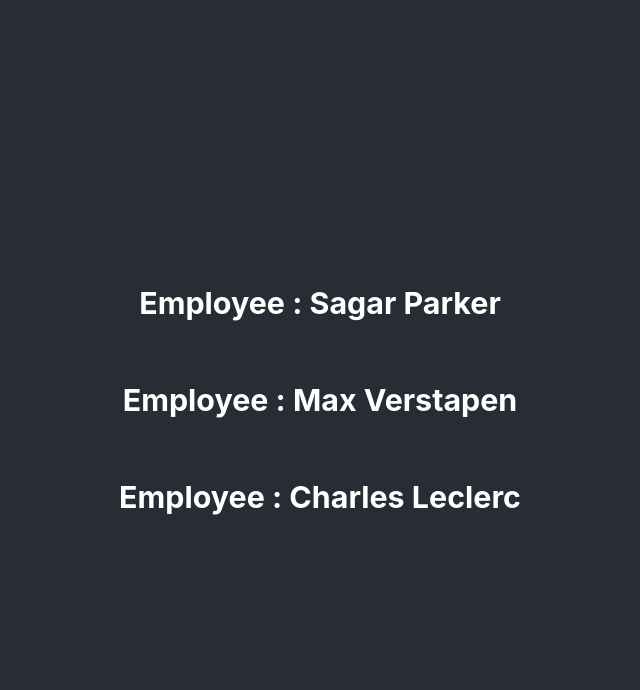
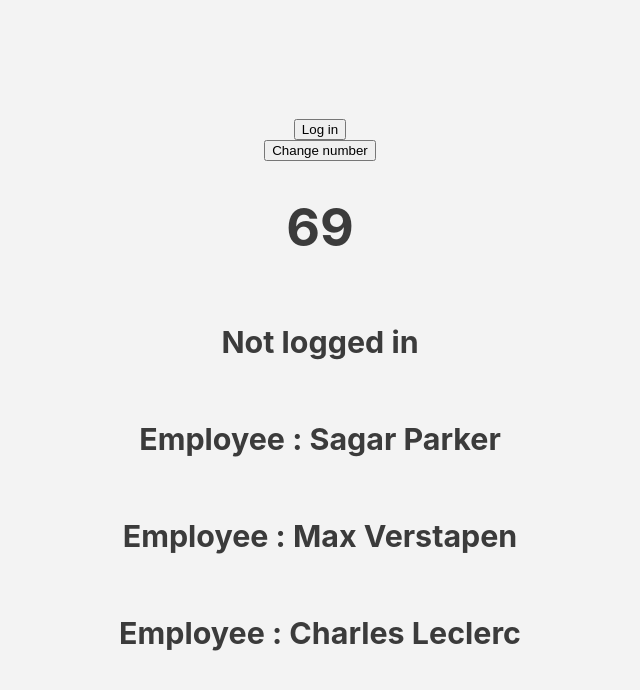
Before and after one commit to sagarparker/ReactBasics, a React (Create React App) app: page / in a window 1280 px wide. Shown: the top 690 px of the page, without its empty margins (320-960 px from the left). Built offline with nearby package versions, Linux system fonts and the light colour scheme.

Commit message:
Conditional rendering and ternary operator

```diff
--- a/src/App.css
+++ b/src/App.css
@@ -14,14 +14,14 @@
 }
 
 .App-header {
-  background-color: #282c34;
+  background-color: #f3f3f3;
   min-height: 100vh;
   display: flex;
   flex-direction: column;
   align-items: center;
   justify-content: center;
   font-size: calc(10px + 2vmin);
-  color: white;
+  color: rgb(59, 59, 59);
 }
 
 .App-link {
--- a/src/App.js
+++ b/src/App.js
@@ -1,6 +1,7 @@
-import React from 'react';
+import React, { useState } from 'react';
 import './App.css';
 import Employee from './Employee';
+import Logo from './krishi.png'
 
 
 const employee = [
@@ -22,11 +23,31 @@ const employee = [
 ]
 
 function App(){
+  const [loggedIn,setLoggedIn] = useState(false);
+  const [num,setnum] = useState(69);
   return(
+
     <div className="App App-header">
-      {employee.map(emp =>
-        <Employee key={emp.id} f_name={emp.f_name} l_name={emp.l_name} id={emp.id}/>
+      {console.log(setLoggedIn)}
+  <button onClick={()=> setLoggedIn(!loggedIn)}>{loggedIn ? "Log Out" : "Log in"}</button>
+  <button onClick={()=> setnum(420)}>Change number</button>
+  <h1>{num}</h1>
+
+      {loggedIn ? (
+        <h3>Logged in</h3>
+      ) : (
+        <h3>Not logged in</h3>
       )}
+
+
+
+      {
+       employee && employee.length > 1 && (
+          employee.map(emp =>
+            <Employee key={emp.id} f_name={emp.f_name} l_name={emp.l_name} id={emp.id}/>
+          )
+        )
+      }
     </div>
   )
 }
```
Also changed, not shown: src/krishi.png (added).
